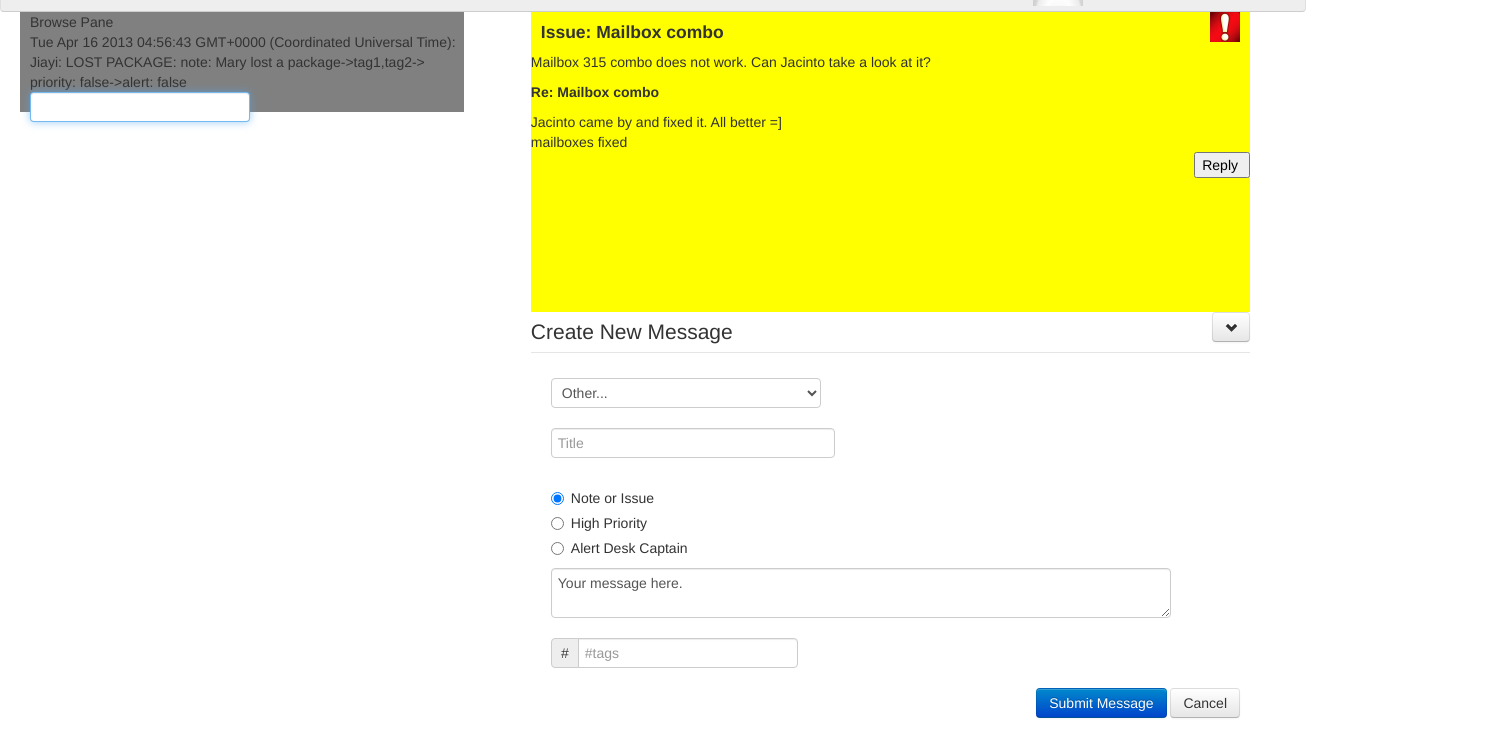
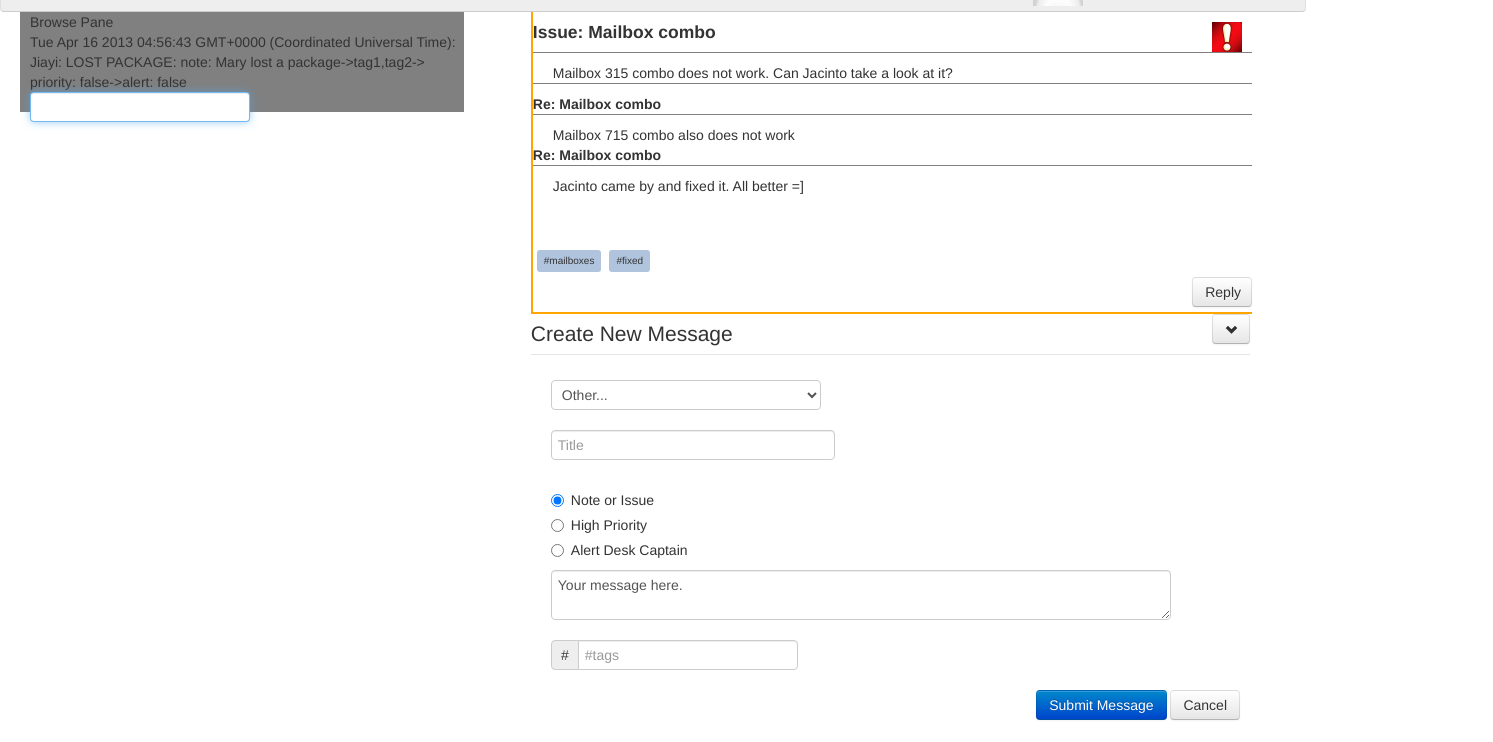
Before and after one commit to psaylor/CollabDesk, a plain HTML site: page index.html in a window 1280 px wide. Shown: the part 58-800 px from the top of the page, 1493 px wide, since content can reach past the window. Drawn offline with Linux system fonts and the light colour scheme.

```diff
--- a/index.html
+++ b/index.html
@@ -117,18 +117,21 @@
 
 		<!-- reading pane -->
             <div class="reading">
-                <div class="originalMsg">
-                    <div class="originalMsgHeader">
-                    	<h4 class="originalMsgTitle floatLeft"></h4>
+                <div class="originalMsg controls-row">
+                    <h4 class="originalMsgHeader">
+                    	<div class="originalMsgTitle floatLeftNoPadding"></div>
 						<div class="high_pri floatRight"><img class="high_pri" src="images/high_pri.jpg"/></div>
 						<div class="captain floatRight"><img class="captain" src="images/captain.jpg"/></div>
 						<div class="clear"></div>
-                    </div>
-                    <div class="originalMsgBody"></div>
+                    </h4>
+                    <div class="originalMsgBody span12"></div>
                 </div>
-                <div class="replies"></div>
-                <div class="hashtags"></div>
-                <button type="button" class="replyButton floatRight">Reply</button>
+                <div class="replies controls-row">
+                </div>
+                <div class="alignBottom parentWidth">
+                	<div class="hashtags"></div>
+                	<button type="button" class="replyButton btn floatRight">Reply</button>
+                </div>
             </div>
 
 		<!-- create message pane -->
--- a/preloadData.js
+++ b/preloadData.js
@@ -60,12 +60,20 @@
 
 	var msg = new Message(title, text, author, tags, type, priority, alert, date);
 
+	title = 'Same problem';
+	text = 'Mailbox 715 combo also does not work';
+	author = 'Julie';
+	tags = [];
+	date = new Date('19 Mar, 2013 13:07:00');
+	var reply = new Reply(title, text, author, tags, date);
+	msg.addReply(reply);
+
 	title = 'Fixed';
 	text = 'Jacinto came by and fixed it. All better =]';
 	author = 'Sam';
 	tags = ['fixed'];
-	var date = new Date('19 Mar, 2013 15:31:00');
-	var reply = new Reply(title, text, author, tags, date);
+	date = new Date('19 Mar, 2013 15:31:00');
+	reply = new Reply(title, text, author, tags, date);
 	msg.addReply(reply);
 	db.addMessage(msg);
 
--- a/readMessage.js
+++ b/readMessage.js
@@ -33,16 +33,24 @@
   		// Display text for reply
   		var replyBodyDiv = $(document.createElement('div'))
   			.addClass('replyBody')
+        .addClass('span12')
   			.html(reply.text);
   		$('.replies').append(replyBodyDiv);
  	}
 
- 	// Format hashtags as a (somewhat readable) string
- 	var tags = "";
+ 	// Display tags
+  var tag;
+  var tagDiv;
  	for (var j=0; j<msg.tags.length; j++) {
- 		tags += msg.tags[j];
- 		tags += " ";
+ 		tag = msg.tags[j];
+    tagDiv = $(document.createElement('div'))
+        .addClass('floatLeft')
+        .addClass('tag')
+        .html("#"+tag);
+      $('.hashtags').append(tagDiv);
  	}
- 	$('.hashtags').html(tags);
+  var clearDiv = $(document.createElement('div'))
+        .addClass('clear');
+  $('.hashtags').append(clearDiv);
 
 };
--- a/styles.css
+++ b/styles.css
@@ -5,9 +5,11 @@
 }
 
 .reading {
-	background-color: yellow;
+	position: relative;
 	width: 100%;
 	height: 300px;
+	border-bottom: solid orange 2px;
+	border-left: solid orange 2px;
 }
 
 .create {
@@ -43,6 +45,10 @@
 .floatLeft {
 	float: left;
 	padding-left: 10px;
+}
+
+.floatLeftNoPadding {
+	float: left;
 }
 
 .clear {
@@ -124,3 +130,39 @@
 	margin-left: 5%;
 	width: 80%;
 }
+
+.originalMsgHeader {
+	border-bottom: solid gray 1px;
+}
+
+.originalMsg {
+	border-bottom: solid gray 1px;
+}
+
+.replyHeader {
+	border-bottom: solid gray 1px;
+}
+
+.reply {
+	border-bottom: solid gray 1px;
+}
+
+.alignBottom {
+	position: absolute;
+	bottom: 5px;
+}
+
+.parentWidth {
+	width: 100%;
+}
+
+.tag {
+	cursor: pointer;
+	display: inline-block;
+	font-size: 10px;
+	line-height: 12px;
+	padding: 5px 7px;
+	border-radius: 3px;
+	background: LightSteelBlue;
+	margin: 5px 4px;
+}
```
